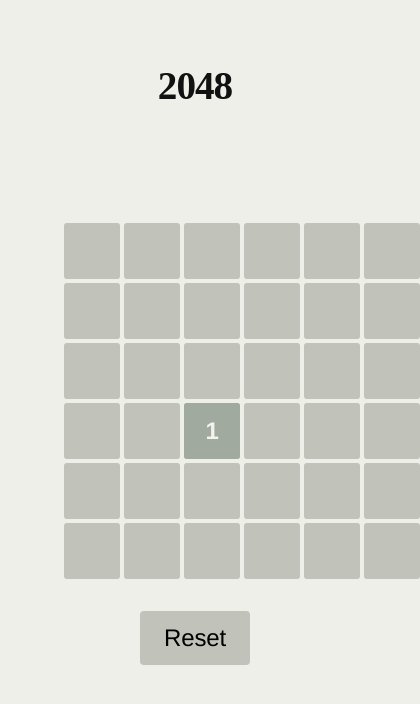
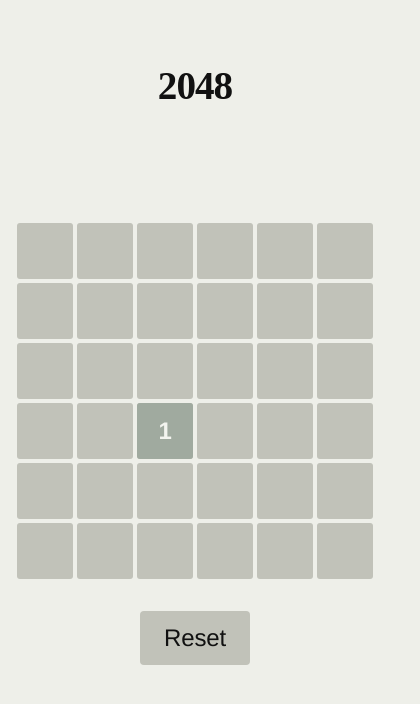
Before and after one commit to canastro/2048, a React (Vite) app: page / in a window 390 px wide. Both pictures are taken after a click on the button "Start". Shown: the top 704 px of the page, 420 px wide, since content can reach past the window. Built offline with nearby package versions, Linux system fonts and the light colour scheme; a web font is replaced by a local one.

Commit message:
fix: mobile swipe

```diff
--- a/src/components/button/button.module.css
+++ b/src/components/button/button.module.css
@@ -4,6 +4,7 @@
     justify-content: center;
     align-items: center;
     background-color: var(--accent-color);
+    color: var(--text-color);
     padding-block: var(--space-3);
     padding-inline: var(--space-5);
     border-radius: var(--radius-2);
--- a/src/game/components/board/board.tsx
+++ b/src/game/components/board/board.tsx
@@ -131,8 +131,8 @@
   };
 
   return (
-    <PointerTracker onSwipe={handleSwipe}>
-      <div className={styles.root}>
+    <div className={styles.root}>
+      <PointerTracker onSwipe={handleSwipe}>
         <div className={styles.board} style={boardStyle}>
           <div className={styles.tiles}>
             <Tiles />
@@ -142,11 +142,11 @@
             <Grid board={board} />
           </div>
         </div>
+      </PointerTracker>
 
-        <Button type="button" onClick={props.onReset}>
-          Reset
-        </Button>
-      </div>
-    </PointerTracker>
+      <Button type="button" onClick={props.onReset}>
+        Reset
+      </Button>
+    </div>
   );
 }
--- a/src/game/components/setup/pickers/picker.module.css
+++ b/src/game/components/setup/pickers/picker.module.css
@@ -13,6 +13,7 @@
 
 .item {
   background-color: var(--accent-color);
+  color: var(--text-color);
   display: flex;
   line-height: 1;
   align-items: center;
```
